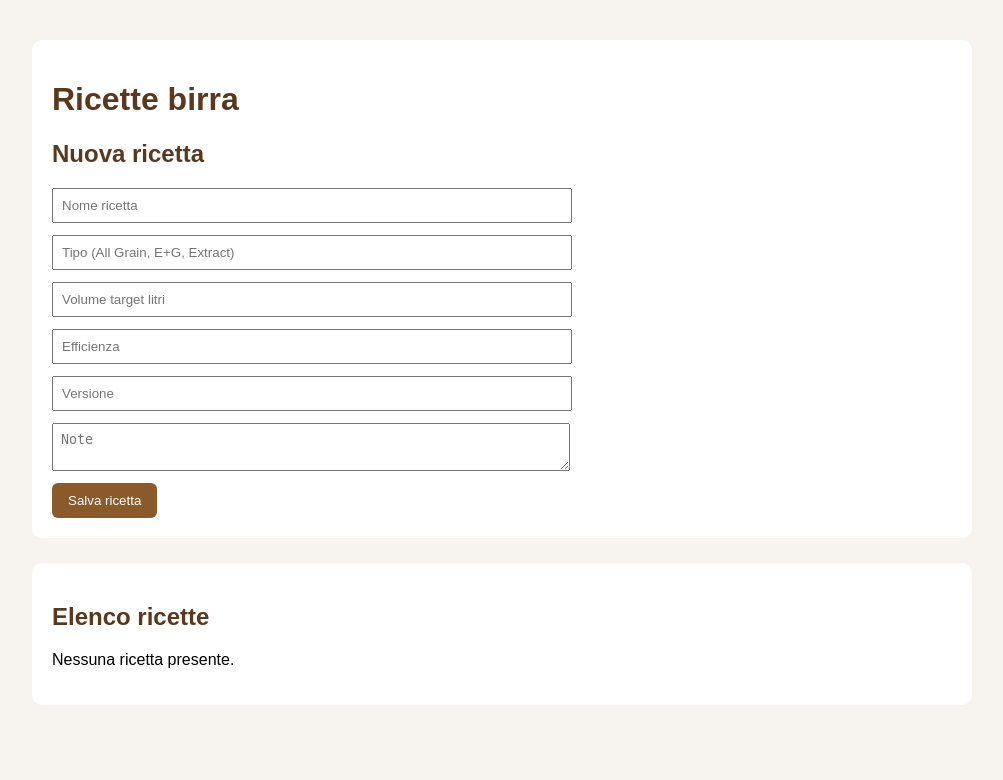
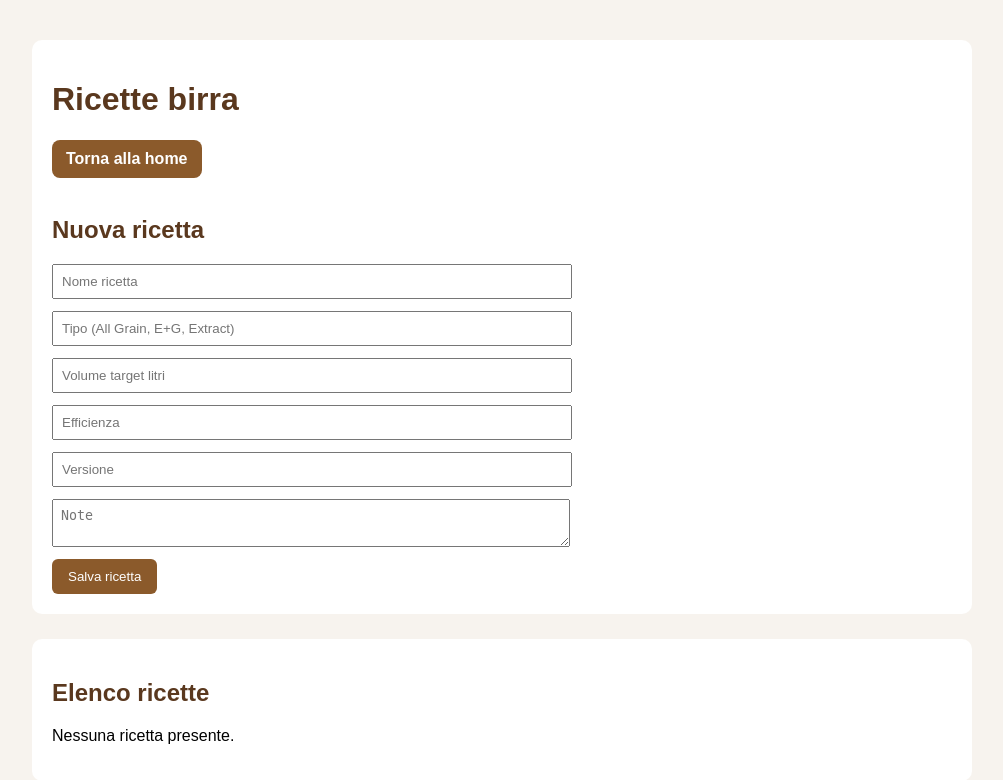
Before and after one commit to smaranghi-spec/Gestionale-Birra, a FastAPI app: page /ricette/html in a window 1280 px wide. Shown: the top 780 px of the page, without its empty margins (8-1011 px from the left). Before the commit the page ends 668 px from the top, so only its background shows below. Run offline with FastAPI, Linux system fonts and the light colour scheme.

Commit message:
ricette.html

```diff
--- a/templates/ricette.html
+++ b/templates/ricette.html
@@ -55,11 +55,27 @@
             color: #444;
             font-size: 14px;
         }
+        .nav-btn {
+            display: inline-block;
+            background: #8b5a2b;
+            color: white;
+            text-decoration: none;
+            padding: 10px 14px;
+            border-radius: 8px;
+            font-weight: bold;
+            margin-bottom: 18px;
+        }
+        .nav-btn:hover {
+            background: #6f451f;
+            text-decoration: none;
+        }
     </style>
 </head>
 <body>
     <div class="card">
         <h1>Ricette birra</h1>
+
+        <a class="nav-btn" href="/">Torna alla home</a>
 
         <h2>Nuova ricetta</h2>
         <form method="post" action="/ricette/html">
```
